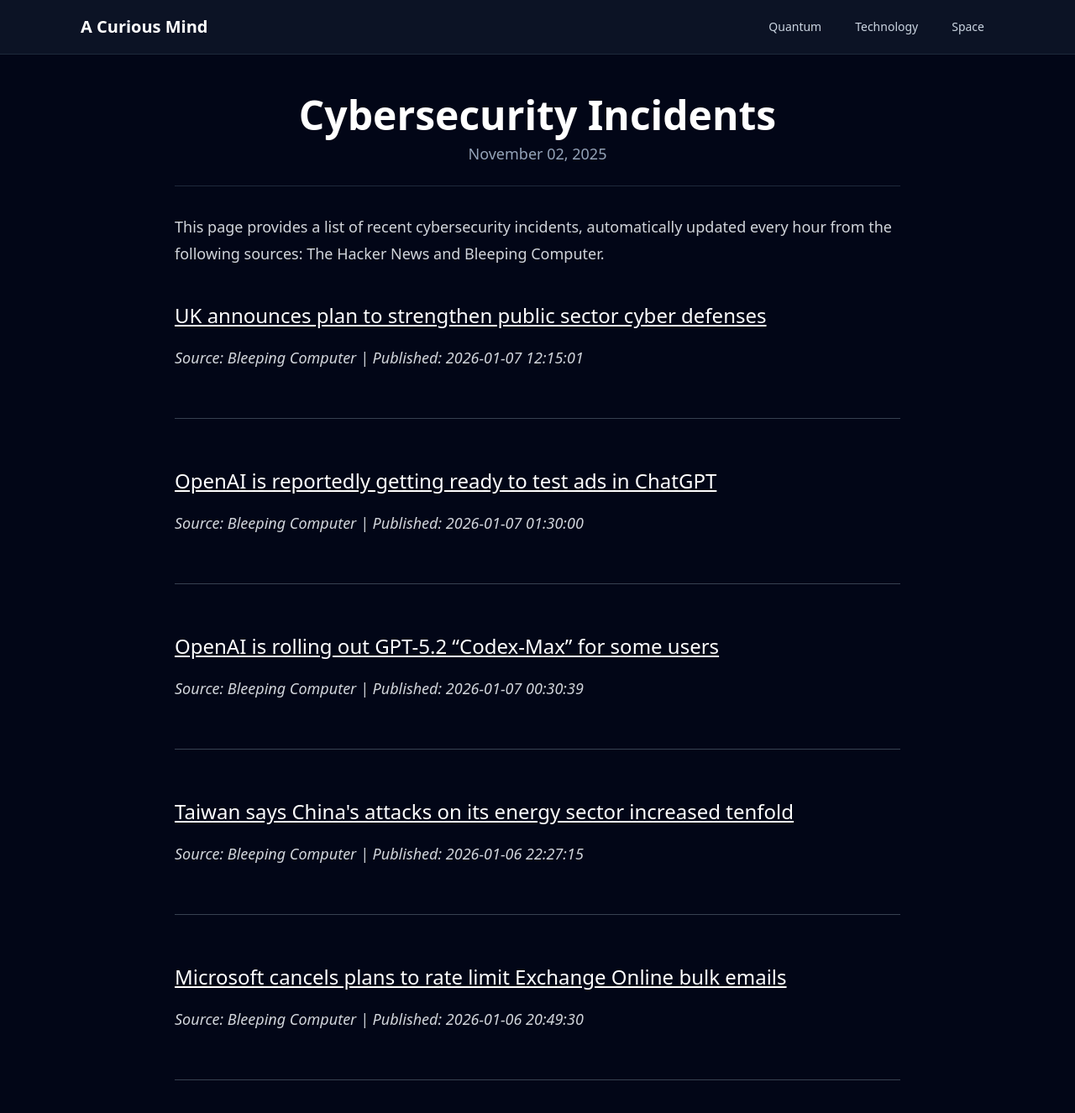
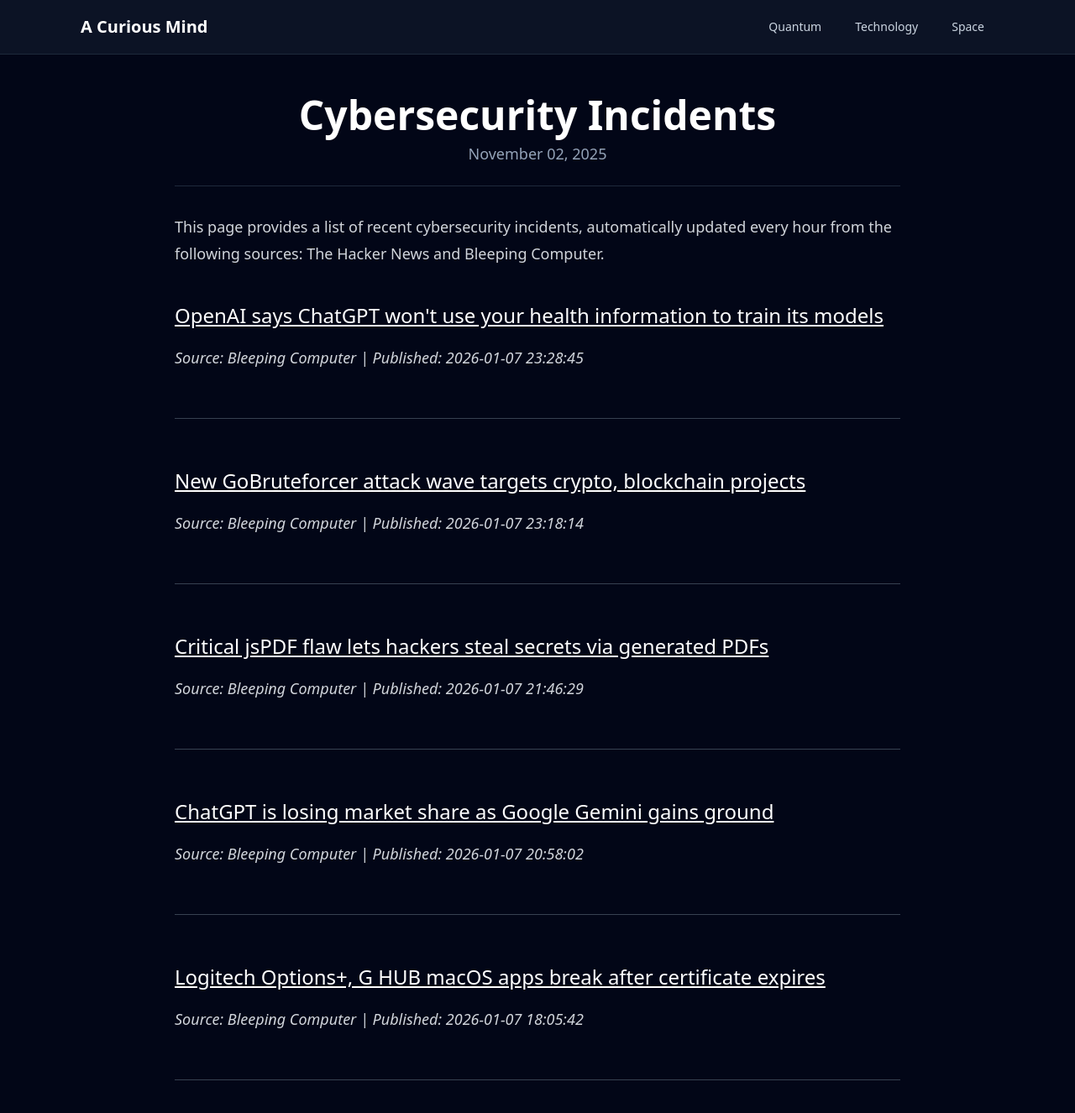
Before and after one commit to onehl7/onehl7.github.io, a Jekyll site: the page built from _posts/2025-11-02-cybersecurity-incidents.md, in a window 1280 px wide and 1400 px high. Shown: the top 1326 px of the window at 84% size. Built offline with Jekyll 4.4.1, drawn with Linux system fonts in a browser that asks for light colours; nearby versions of some CDN libraries.

Commit message:
Update news data

```diff
--- a/_data/news.json
+++ b/_data/news.json
@@ -1,32 +1,32 @@
 [
   {
     "source": "Bleeping Computer",
-    "title": "UK announces plan to strengthen public sector cyber defenses",
-    "link": "https://www.bleepingcomputer.com/news/security/uk-announces-plan-to-strengthen-public-sector-cyber-defenses/",
-    "published": "2026-01-07 12:15:01"
+    "title": "OpenAI says ChatGPT won't use your health information to train its models",
+    "link": "https://www.bleepingcomputer.com/news/artificial-intelligence/openai-says-chatgpt-wont-use-your-health-information-to-train-its-models/",
+    "published": "2026-01-07 23:28:45"
   },
   {
     "source": "Bleeping Computer",
-    "title": "OpenAI is reportedly getting ready to test ads in ChatGPT",
-    "link": "https://www.bleepingcomputer.com/news/artificial-intelligence/openai-is-reportedly-getting-ready-to-test-ads-in-chatgpt/",
-    "published": "2026-01-07 01:30:00"
+    "title": "New GoBruteforcer attack wave targets crypto, blockchain projects",
+    "link": "https://www.bleepingcomputer.com/news/security/new-gobruteforcer-attack-wave-targets-crypto-blockchain-projects/",
+    "published": "2026-01-07 23:18:14"
   },
   {
     "source": "Bleeping Computer",
-    "title": "OpenAI is rolling out GPT-5.2 \u201cCodex-Max\u201d for some users",
-    "link": "https://www.bleepingcomputer.com/news/artificial-intelligence/openai-is-rolling-out-gpt-52-codex-max-for-some-users/",
-    "published": "2026-01-07 00:30:39"
+    "title": "Critical jsPDF flaw lets hackers steal secrets via generated PDFs",
+    "link": "https://www.bleepingcomputer.com/news/security/critical-jspdf-flaw-lets-hackers-steal-secrets-via-generated-pdfs/",
+    "published": "2026-01-07 21:46:29"
   },
   {
     "source": "Bleeping Computer",
-    "title": "Taiwan says China's attacks on its energy sector increased tenfold",
-    "link": "https://www.bleepingcomputer.com/news/security/taiwan-says-chinas-attacks-on-its-energy-sector-increased-tenfold/",
-    "published": "2026-01-06 22:27:15"
+    "title": "ChatGPT is losing market share as Google Gemini gains ground",
+    "link": "https://www.bleepingcomputer.com/news/artificial-intelligence/chatgpt-is-losing-market-share-as-google-gemini-gains-ground/",
+    "published": "2026-01-07 20:58:02"
   },
   {
     "source": "Bleeping Computer",
-    "title": "Microsoft cancels plans to rate limit Exchange Online bulk emails",
-    "link": "https://www.bleepingcomputer.com/news/microsoft/microsoft-cancels-plans-to-rate-limit-exchange-online-bulk-emails/",
-    "published": "2026-01-06 20:49:30"
+    "title": "Logitech Options+, G HUB macOS apps break after certificate expires",
+    "link": "https://www.bleepingcomputer.com/news/hardware/logitech-options-plus-g-hub-macos-apps-break-after-certificate-expires/",
+    "published": "2026-01-07 18:05:42"
   }
 ]
```
